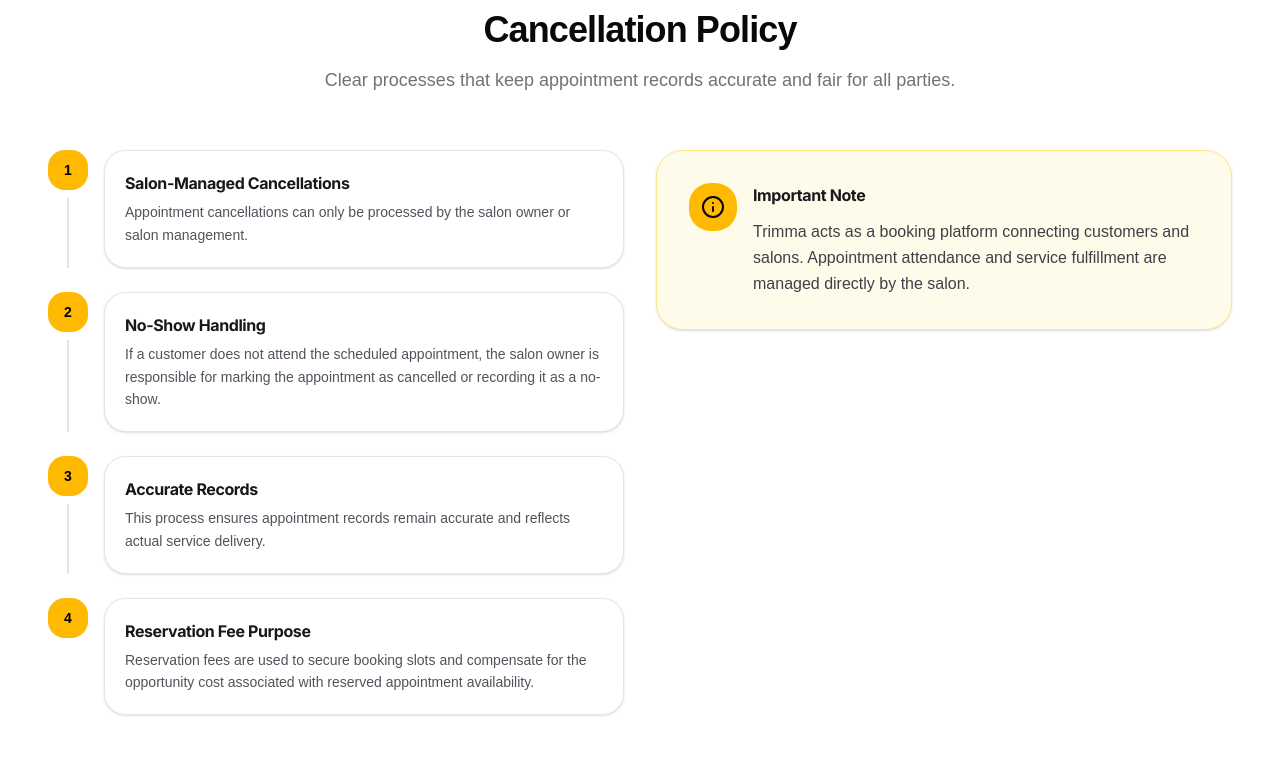
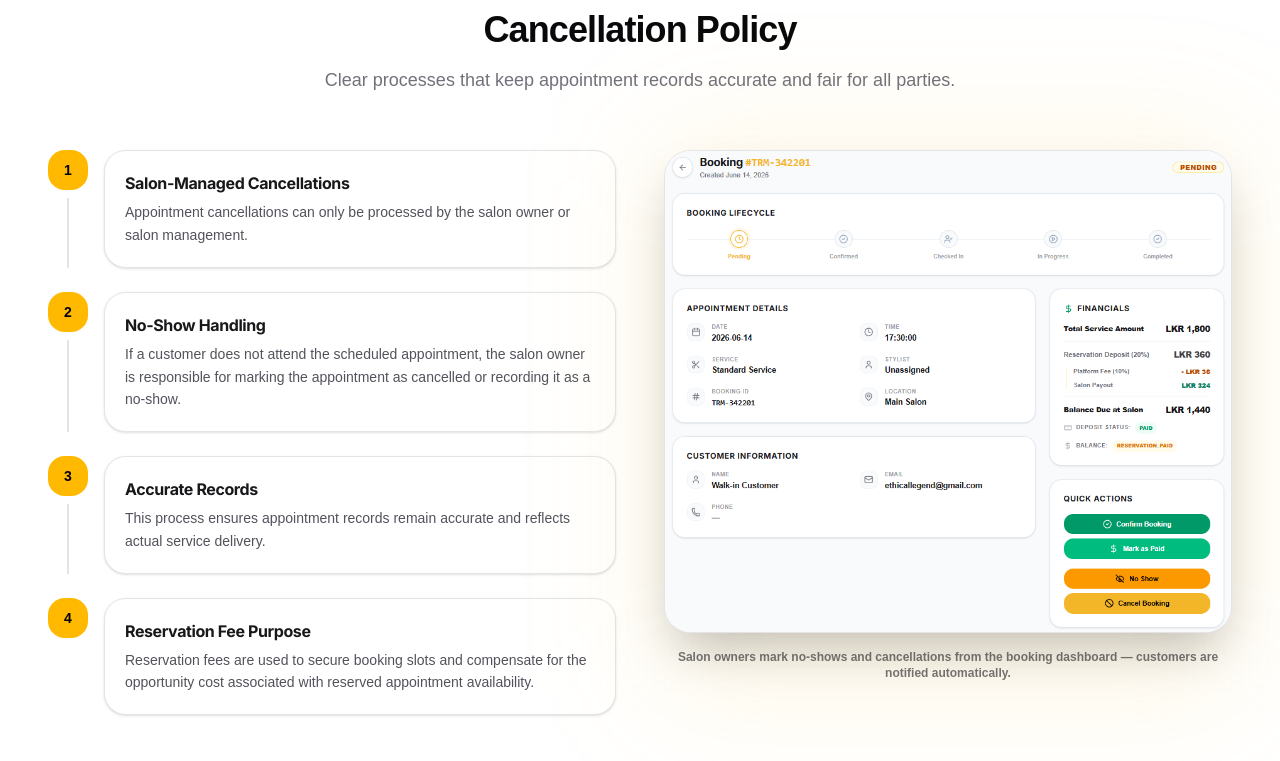
Before and after one commit to 6425/Trimma, a Next.js app in the folder apps/web/: page /help in a window 1280 px wide. Shown: the part 1420-2181 px from the top of the page. Built offline with nearby package versions, Linux system fonts and the light colour scheme; no server answers; the database is empty.

Commit message:
Add booking dashboard screenshot to cancellation policy section on help page

```diff
--- a/apps/web/src/app/help/CancellationContent.tsx
+++ b/apps/web/src/app/help/CancellationContent.tsx
@@ -1,6 +1,7 @@
 "use client";
 
 import { useState } from "react";
+import Image from "next/image";
 import Link from "next/link";
 import {
   ArrowRight,
@@ -310,7 +311,7 @@ export function CancellationContent() {
               Clear processes that keep appointment records accurate and fair for all parties.
             </p>
           </div>
-          <div className="grid grid-cols-1 lg:grid-cols-2 gap-8 items-start">
+          <div className="grid grid-cols-1 lg:grid-cols-2 gap-8 lg:gap-12 items-start">
             <div className="space-y-4">
               {CANCELLATION_STEPS.map((step, index) => (
                 <div key={step.title} className="flex gap-4">
@@ -329,7 +330,25 @@ export function CancellationContent() {
                 </div>
               ))}
             </div>
-            <div className="bg-amber-50 border border-amber-200 rounded-3xl p-8 shadow-sm">
+            <div className="relative lg:sticky lg:top-24">
+              <div className="absolute -inset-4 rounded-[2rem] bg-amber-400/10 blur-3xl pointer-events-none" />
+              <div className="relative rounded-3xl overflow-hidden shadow-2xl border border-zinc-200 bg-white">
+                <Image
+                  src="/assets/help/booking-cancellation-actions.png"
+                  alt="Trimma salon dashboard showing booking details with No Show and Cancel Booking quick actions"
+                  width={1400}
+                  height={1050}
+                  className="w-full h-auto"
+                  priority={false}
+                />
+              </div>
+              <p className="mt-4 text-center text-xs font-semibold text-zinc-500">
+                Salon owners mark no-shows and cancellations from the booking dashboard — customers are notified
+                automatically.
+              </p>
+            </div>
+          </div>
+          <div className="mt-10 bg-amber-50 border border-amber-200 rounded-3xl p-8 shadow-sm max-w-3xl">
             <div className="flex items-start gap-4">
               <div className="w-12 h-12 rounded-2xl bg-amber-400 flex items-center justify-center shrink-0">
                 <Info className="w-6 h-6 text-black" />
@@ -340,7 +359,6 @@ export function CancellationContent() {
                   Trimma acts as a booking platform connecting customers and salons. Appointment
                   attendance and service fulfillment are managed directly by the salon.
                 </p>
-                </div>
               </div>
             </div>
           </div>
```
Also changed, not shown: apps/web/public/assets/help/booking-cancellation-actions.png (added). Lines whose indentation alone changed are shown as unchanged.
